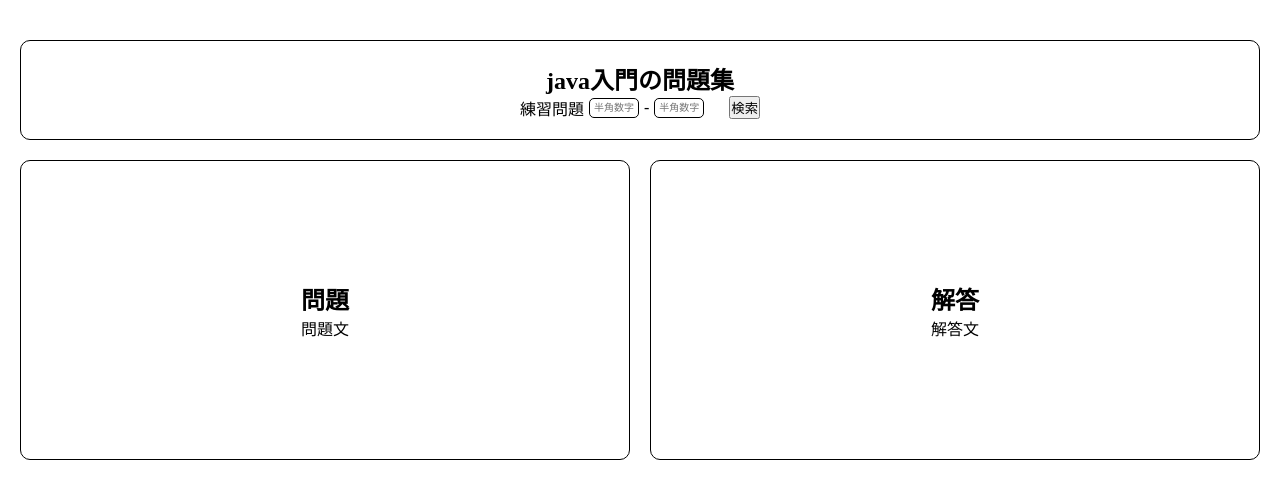
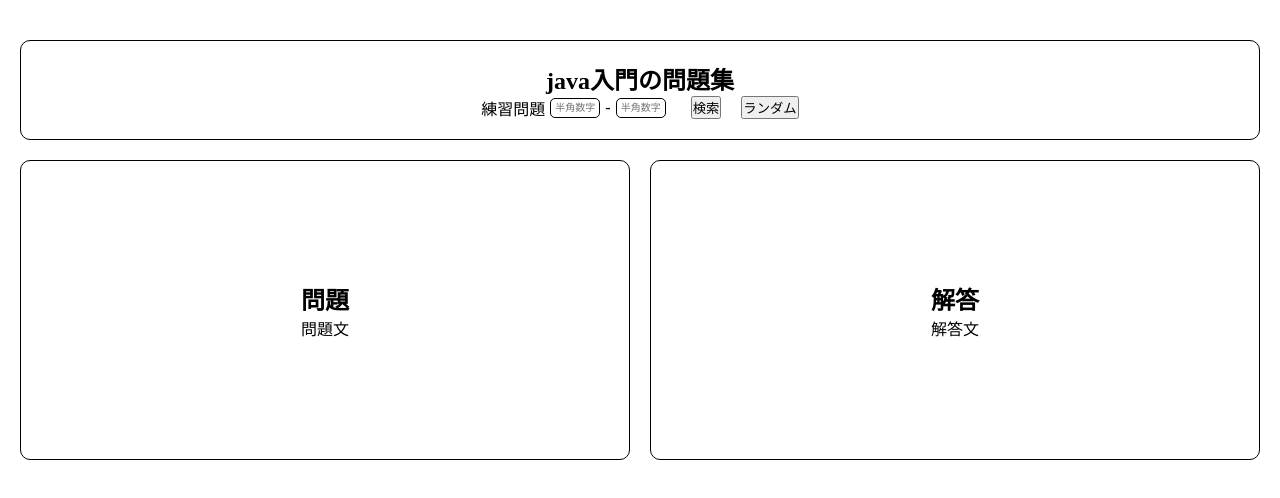
Before and after one commit to RyoSchano/prac_site, a plain HTML site: page index.html in a window 1280 px wide. Drawn offline with Linux system fonts and the light colour scheme.

Commit message:
ランダムボタンの追加

```diff
--- a/index.html
+++ b/index.html
@@ -19,6 +19,9 @@
             <div>
                 <input type="submit" value="検索">
             </div>
+            <div>
+                <input type="submit" value="ランダム">
+            </div>
         </form>
     </header>
     <main>
```
